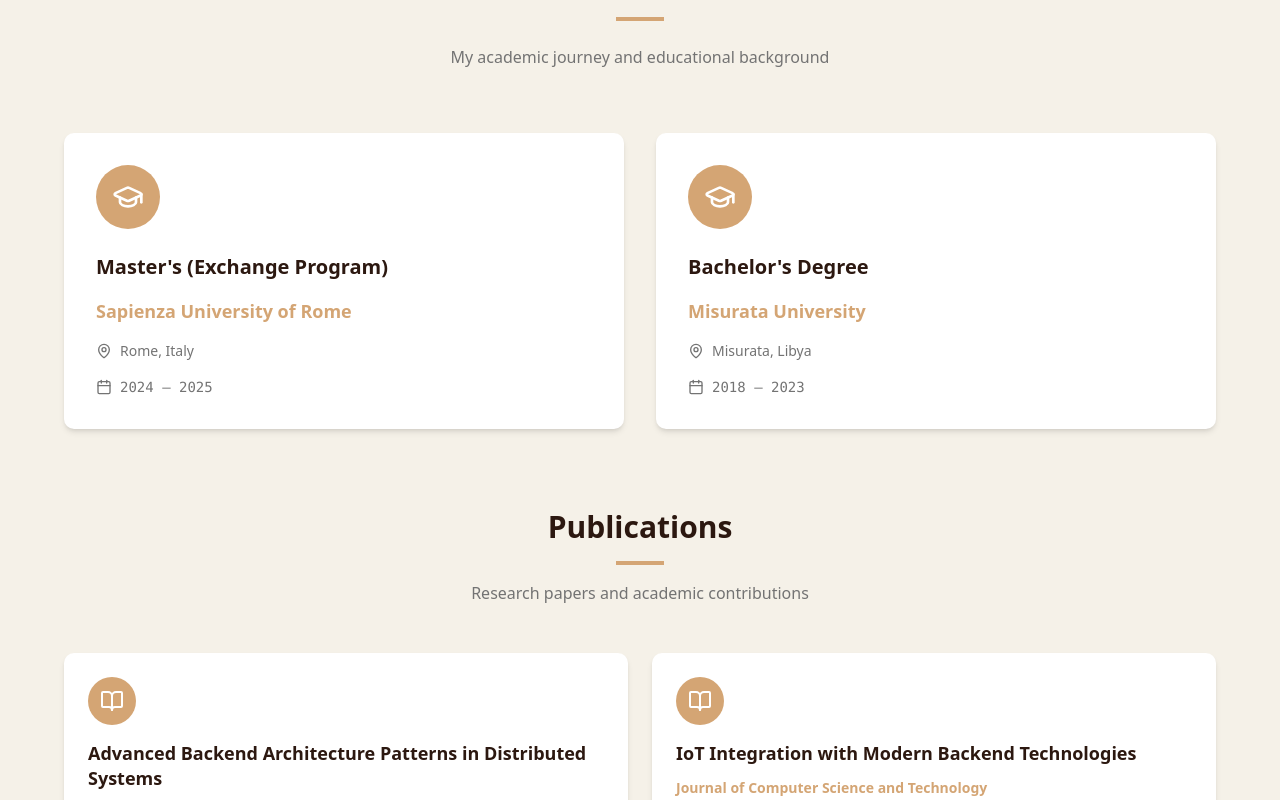
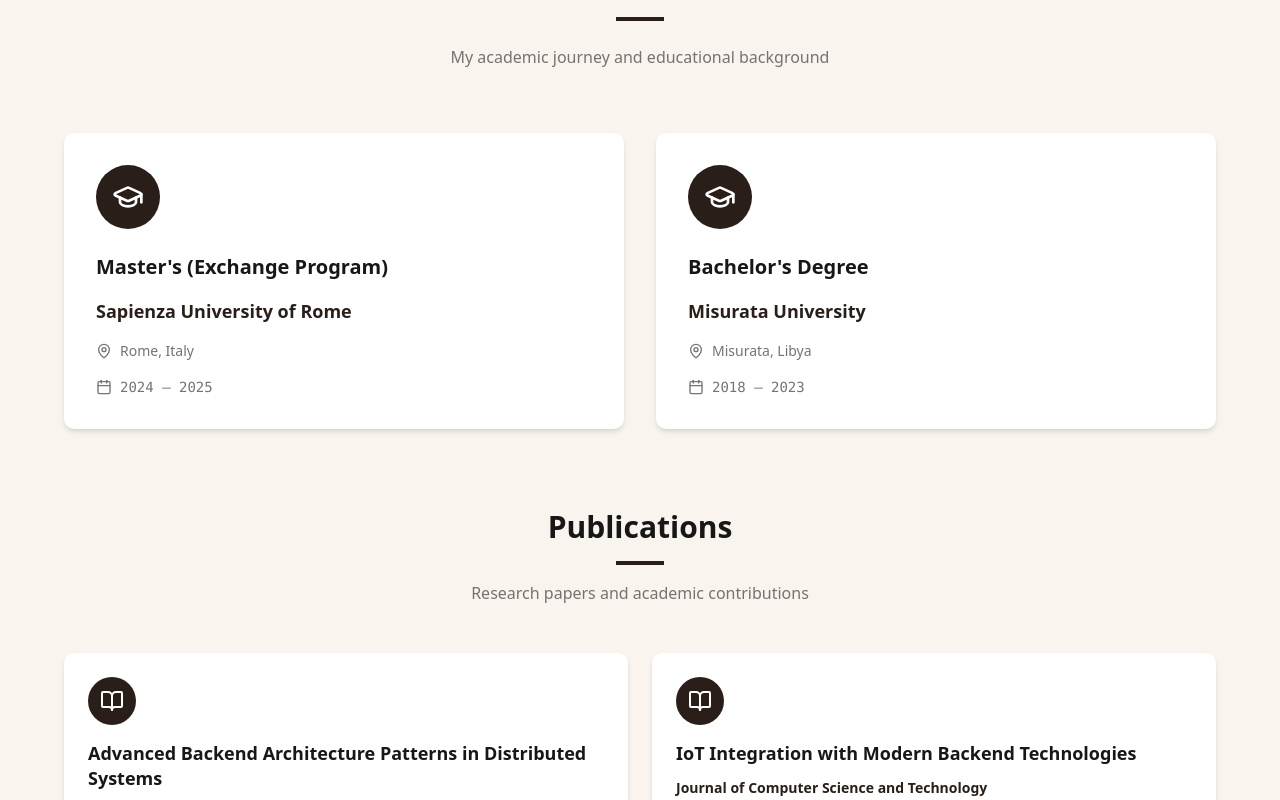
Before and after one commit to habberrih/portfolio, a Next.js app: page / in a window 1280 px wide. Shown: the part 5020-5820 px from the top of the page. Built offline with nearby package versions, Linux system fonts and the light colour scheme.

Commit message:
style: enhance code consistency and update color variables in EducationSection component

```diff
--- a/src/components/education-section.tsx
+++ b/src/components/education-section.tsx
@@ -1,41 +1,41 @@
-"use client"
+'use client';
 
-import { motion } from "framer-motion"
-import { GraduationCap, MapPin, Calendar, BookOpen, Users } from "lucide-react"
+import { motion } from 'framer-motion';
+import { GraduationCap, MapPin, Calendar, BookOpen, Users } from 'lucide-react';
 
 const education = [
   {
     degree: "Master's (Exchange Program)",
-    institution: "Sapienza University of Rome",
-    location: "Rome, Italy",
-    period: "2024 — 2025",
+    institution: 'Sapienza University of Rome',
+    location: 'Rome, Italy',
+    period: '2024 — 2025',
   },
   {
     degree: "Bachelor's Degree",
-    institution: "Misurata University",
-    location: "Misurata, Libya",
-    period: "2018 — 2023",
+    institution: 'Misurata University',
+    location: 'Misurata, Libya',
+    period: '2018 — 2023',
   },
-]
+];
 
 const publications = [
   {
-    title: "Advanced Backend Architecture Patterns in Distributed Systems",
-    venue: "International Conference on Software Engineering",
-    date: "2024",
-    authors: "Abdullah Habberrih, et al.",
+    title: 'Advanced Backend Architecture Patterns in Distributed Systems',
+    venue: 'International Conference on Software Engineering',
+    date: '2024',
+    authors: 'Abdullah Habberrih, et al.',
   },
   {
-    title: "IoT Integration with Modern Backend Technologies",
-    venue: "Journal of Computer Science and Technology",
-    date: "2023",
-    authors: "Abdullah Habberrih, John Doe",
+    title: 'IoT Integration with Modern Backend Technologies',
+    venue: 'Journal of Computer Science and Technology',
+    date: '2023',
+    authors: 'Abdullah Habberrih, John Doe',
   },
-]
+];
 
 export function EducationSection() {
   return (
-    <section id="education" className="py-24 px-6 bg-[#F5F1E8]">
+    <section id="education" className="py-24 px-6 bg-secondary">
       <div className="max-w-6xl mx-auto">
         <motion.div
           initial={{ opacity: 0, y: 20 }}
@@ -44,9 +44,13 @@ export function EducationSection() {
           transition={{ duration: 0.6 }}
           className="text-center mb-16"
         >
-          <h2 className="text-3xl md:text-4xl font-bold text-[#2C1810] mb-4">Education</h2>
-          <div className="w-12 h-1 bg-[#D4A574] mx-auto mb-6"></div>
-          <p className="text-muted-foreground max-w-2xl mx-auto">My academic journey and educational background</p>
+          <h2 className="text-3xl md:text-4xl font-bold text-foreground mb-4">
+            Education
+          </h2>
+          <div className="w-12 h-1 bg-primary mx-auto mb-6"></div>
+          <p className="text-muted-foreground max-w-2xl mx-auto">
+            My academic journey and educational background
+          </p>
         </motion.div>
 
         <div className="grid gap-8 md:grid-cols-2 mb-20">
@@ -60,21 +64,23 @@ export function EducationSection() {
               whileHover={{ y: -10, transition: { duration: 0.3 } }}
               className="group"
             >
-              <div className="p-8 bg-white rounded-lg shadow-md hover:shadow-xl transition-all duration-300 h-full">
+              <div className="p-8 bg-card rounded-lg shadow-md hover:shadow-xl transition-all duration-300 h-full">
                 <motion.div
                   whileHover={{ scale: 1.1, rotate: 5 }}
                   transition={{ duration: 0.3 }}
-                  className="w-16 h-16 rounded-full bg-[#D4A574] flex items-center justify-center mb-6 group-hover:bg-[#C4956A] transition-colors duration-300"
+                  className="w-16 h-16 rounded-full bg-primary flex items-center justify-center mb-6 group-hover:bg-primary/80 transition-colors duration-300"
                 >
-                  <GraduationCap className="w-8 h-8 text-white" />
+                  <GraduationCap className="w-8 h-8 text-primary-foreground" />
                 </motion.div>
 
                 <div className="space-y-4">
-                  <h3 className="text-xl font-bold text-[#2C1810] group-hover:text-[#D4A574] transition-colors duration-300">
+                  <h3 className="text-xl font-bold text-card-foreground group-hover:text-primary transition-colors duration-300">
                     {edu.degree}
                   </h3>
 
-                  <p className="text-lg text-[#D4A574] font-semibold">{edu.institution}</p>
+                  <p className="text-lg text-primary font-semibold">
+                    {edu.institution}
+                  </p>
 
                   <div className="flex items-center gap-2 text-muted-foreground">
                     <MapPin className="w-4 h-4" />
@@ -99,9 +105,13 @@ export function EducationSection() {
           className="mt-16"
         >
           <div className="text-center mb-12">
-            <h3 className="text-2xl md:text-3xl font-bold text-[#2C1810] mb-4">Publications</h3>
-            <div className="w-12 h-1 bg-[#D4A574] mx-auto mb-4"></div>
-            <p className="text-muted-foreground max-w-2xl mx-auto">Research papers and academic contributions</p>
+            <h3 className="text-2xl md:text-3xl font-bold text-foreground mb-4">
+              Publications
+            </h3>
+            <div className="w-12 h-1 bg-primary mx-auto mb-4"></div>
+            <p className="text-muted-foreground max-w-2xl mx-auto">
+              Research papers and academic contributions
+            </p>
           </div>
 
           <div className="grid gap-6 md:grid-cols-2">
@@ -115,20 +125,22 @@ export function EducationSection() {
                 whileHover={{ y: -8, transition: { duration: 0.3 } }}
                 className="group"
               >
-                <div className="p-6 bg-white rounded-lg shadow-md hover:shadow-xl transition-all duration-300 h-full">
+                <div className="p-6 bg-card rounded-lg shadow-md hover:shadow-xl transition-all duration-300 h-full">
                   <motion.div
                     whileHover={{ scale: 1.1, rotate: -5 }}
                     transition={{ duration: 0.3 }}
-                    className="w-12 h-12 rounded-full bg-[#D4A574] flex items-center justify-center mb-4 group-hover:bg-[#C4956A] transition-colors duration-300"
+                    className="w-12 h-12 rounded-full bg-primary flex items-center justify-center mb-4 group-hover:bg-primary/80 transition-colors duration-300"
                   >
-                    <BookOpen className="w-6 h-6 text-white" />
+                    <BookOpen className="w-6 h-6 text-primary-foreground" />
                   </motion.div>
 
-                  <h4 className="text-lg font-bold text-[#2C1810] mb-3 group-hover:text-[#D4A574] transition-colors duration-300 leading-snug">
+                  <h4 className="text-lg font-bold text-card-foreground mb-3 group-hover:text-primary transition-colors duration-300 leading-snug">
                     {pub.title}
                   </h4>
 
-                  <p className="text-sm text-[#D4A574] font-semibold mb-3">{pub.venue}</p>
+                  <p className="text-sm text-primary font-semibold mb-3">
+                    {pub.venue}
+                  </p>
 
                   <div className="flex items-center gap-4 text-sm text-muted-foreground">
                     <div className="flex items-center gap-2">
@@ -147,5 +159,5 @@ export function EducationSection() {
         </motion.div>
       </div>
     </section>
-  )
+  );
 }
```
